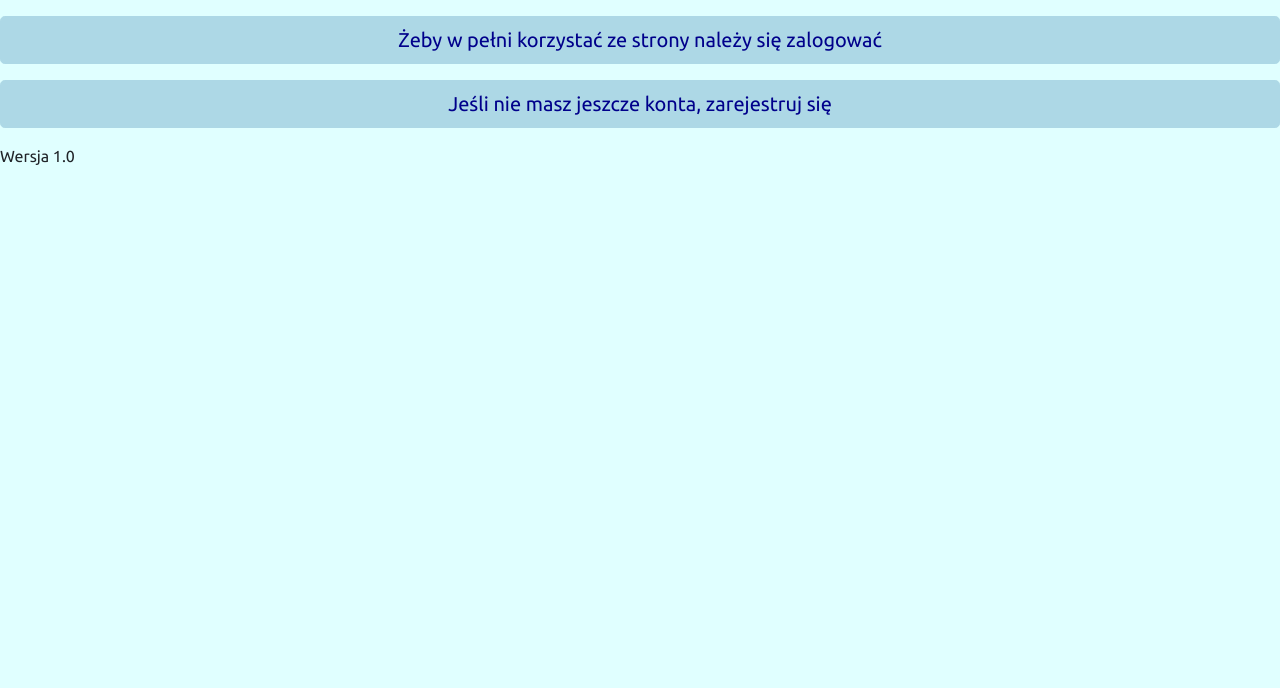
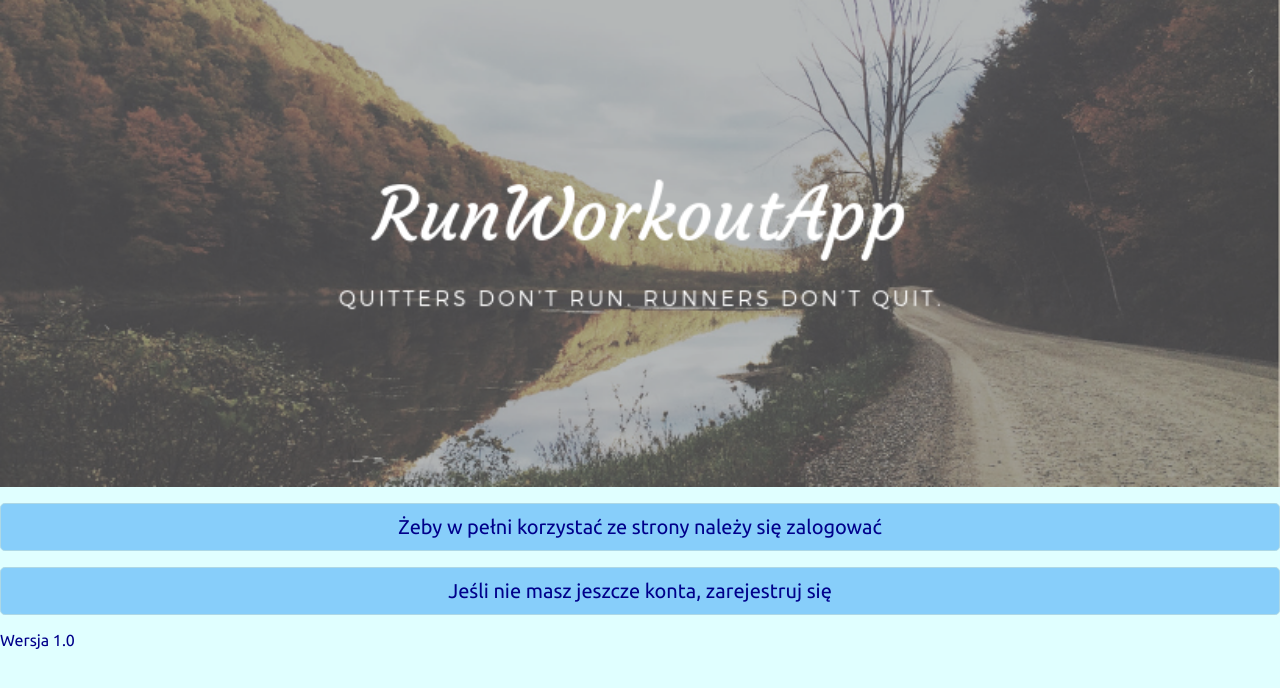
Before and after one commit to Gribek/Final_Project, a Django app: page / in a window 1280 px wide. Shown: the part 62-750 px from the top of the page. Run offline with Django 3.2, Linux system fonts and the light colour scheme; some libraries are stand-ins or nearby versions.

Commit message:
Zmieniłem style. Dodałem logo

```diff
--- a/RunScheduleApp/static/RunScheduleApp/css/style.css
+++ b/RunScheduleApp/static/RunScheduleApp/css/style.css
@@ -3,7 +3,7 @@
 }
 
 .btn-primary{
-    background-color: lightblue;
+    background-color: lightskyblue;
     color: darkblue;
     border-color: lightblue;
 }
@@ -35,6 +35,11 @@ nav a {
     color: aliceblue;
 }
 
+.list-group li:hover{
+    background-color: rgba(255,255,255,0.25);
+    transition: background-color 1s ease-out;
+}
+
 nav a:hover {
     color: deepskyblue;
 }
--- a/RunScheduleApp/templates/RunScheduleApp/base.html
+++ b/RunScheduleApp/templates/RunScheduleApp/base.html
@@ -61,8 +61,8 @@
             crossorigin="anonymous"></script>
     <script src="https://stackpath.bootstrapcdn.com/bootstrap/4.1.3/js/bootstrap.min.js"
             integrity="sha384-ChfqqxuZUCnJSK3+MXmPNIyE6ZbWh2IMqE241rYiqJxyMiZ6OW/JmZQ5stwEULTy"
-            crossorigin="anonymous"></script
-    <h5>Wersja 1.0</h5>
+            crossorigin="anonymous"></script>
+    <h6 class="text_blue">Wersja 1.0</h6>
 {% endblock %}
 </body>
 </html>
--- a/RunScheduleApp/templates/RunScheduleApp/daily_training_add.html
+++ b/RunScheduleApp/templates/RunScheduleApp/daily_training_add.html
@@ -1,6 +1,7 @@
 {% extends 'RunScheduleApp/base.html' %}
 
 {% block content %}
+    <div class="">
     <p>
     <form class="text_blue" method="post">
         {{ form.as_p }}
@@ -10,5 +11,6 @@
         <a class="btn btn-primary" href="/plan_details/{{ plan_id }}">Anuluj</a>
     </form>
     </p>
+    </div>
 
 {% endblock %}
--- a/RunScheduleApp/templates/RunScheduleApp/main_page.html
+++ b/RunScheduleApp/templates/RunScheduleApp/main_page.html
@@ -1,7 +1,7 @@
 {% extends "RunScheduleApp/base.html" %}
-
+{% load static %}
 {% block content %}
-
+    <img height="" width="100%" src="{% static "RunScheduleApp/css/app_logo.png" %}">
     {% if not request.user.is_authenticated %}
         <div class="text_blue" style="text-align: center">
         <p></p>
--- a/RunScheduleApp/templates/RunScheduleApp/workoutplan_list.html
+++ b/RunScheduleApp/templates/RunScheduleApp/workoutplan_list.html
@@ -2,11 +2,11 @@
 
 {% block content %}
 
-    <p><ul class="text_blue">
+    <p><ul class="text_blue list-group">
         {% for plan in workout_plans %}
-            <li>{{ plan.plan_name }} {{ plan.date_range.lower|date:"d.m.Y" }} - {{ plan.date_range.upper|date:"d.m.Y" }}
+            <li class="list-group-item list-group-item-primary">{{ plan.plan_name }} {{ plan.date_range.lower|date:"d.m.Y" }} - {{ plan.date_range.upper|date:"d.m.Y" }}
                 {% if plan.is_active %} <span style="color: red"><i>Twój aktualny plan</i></span> {% endif %}
-            <a href="/plan_details/{{ plan.id }} " class="btn btn-primary">Szczegóły planu</a></li>
+            <a href="/plan_details/{{ plan.id }} " class="btn btn-primary btn-sm">Szczegóły planu</a></li>
         {% empty %}
             Brak dodanych planów
         {% endfor %}
--- a/RunScheduleApp/views.py
+++ b/RunScheduleApp/views.py
@@ -280,7 +280,7 @@ class WorkoutCalendar(HTMLCalendar):
         # dni treningowe
         if str(day) in self.training_dict:
             edit_day_link = self.create_day_edit_link(day)
-            return '<td bgcolor= "lightblue" class="%s"><a href="%s">%d<br>%s</a></td>' % (
+            return '<td bgcolor= "lightskyblue" class="%s"><a href="%s">%d<br>%s</a></td>' % (
                 self.cssclasses[weekday], edit_day_link, day, self.training_dict[str(day)])
         # dni nietreningowe
         else:
```
Also changed, not shown: RunScheduleApp/templates/RunScheduleApp/plan_details.html (+4 -4 lines).
